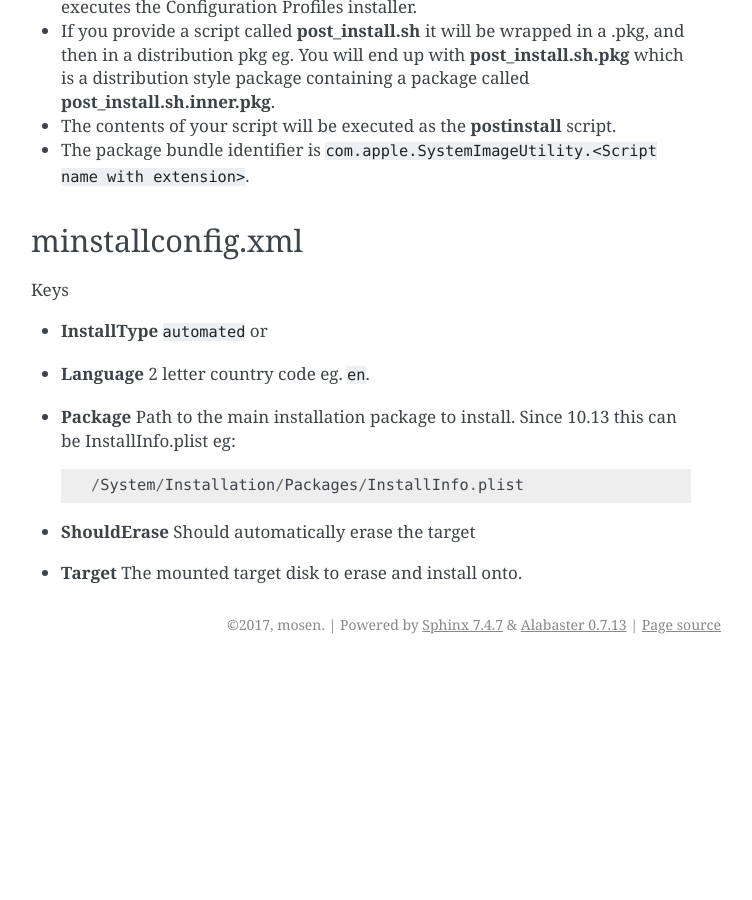
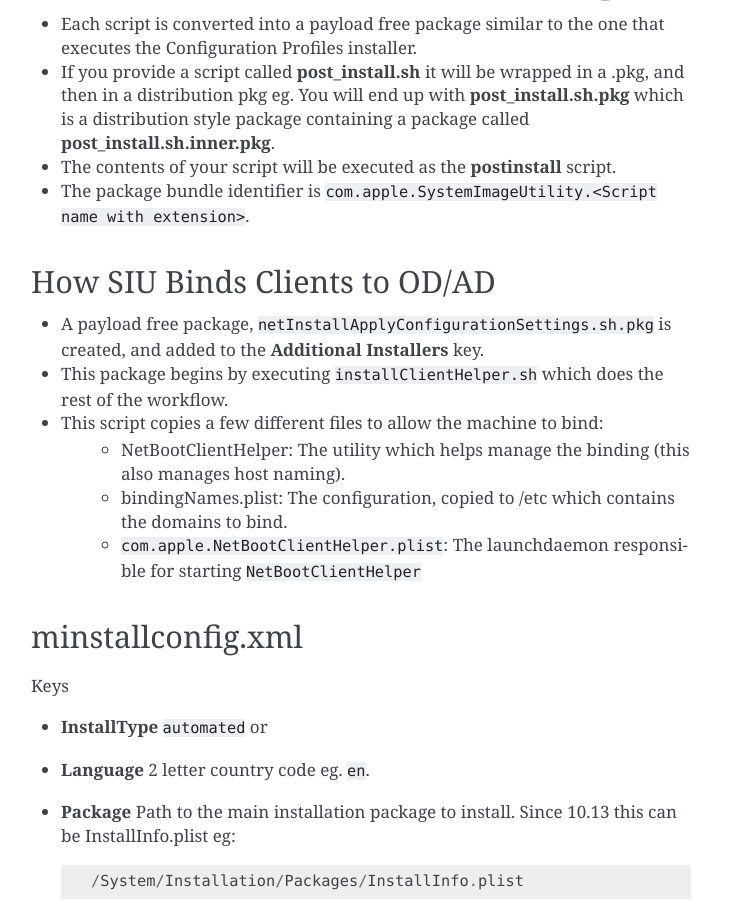
Before and after one commit to mosen/macdocs, a Sphinx documentation site: the page built from source/NetBoot/NetInstall.rst, in a window 1280 px wide and 900 px high, scrolled down 1574 px. Shown: the whole window, without its empty margins (389-1141 px from the left). Built offline with Sphinx 7.4.7, drawn with Linux system fonts in a browser that asks for light colours; pages that are not in the unit, such as notebooks, are missing from menus; before the commit the page ends 2238 px from its top, so only the background shows below that; some of the changed text lies outside the part shown.

Commit message:
NetInstall info from 10.13

```diff
--- a/source/NetBoot/NetInstall.rst
+++ b/source/NetBoot/NetInstall.rst
@@ -1,6 +1,7 @@
 NetInstall
 ==========
 
+All of this information has been gathered from 10.13 High Sierra thus far.
 
 
 Structure of an .NBI
@@ -63,6 +64,17 @@ How SIU Provides Post-Installation Scripts
 - The contents of your script will be executed as the **postinstall** script.
 - The package bundle identifier is ``com.apple.SystemImageUtility.<Script name with extension>``.
 
+How SIU Binds Clients to OD/AD
+------------------------------
+
+- A payload free package, ``netInstallApplyConfigurationSettings.sh.pkg`` is created, and added to the
+  **Additional Installers** key.
+- This package begins by executing ``installClientHelper.sh`` which does the rest of the workflow.
+- This script copies a few different files to allow the machine to bind:
+    - NetBootClientHelper: The utility which helps manage the binding (this also manages host naming).
+    - bindingNames.plist: The configuration, copied to /etc which contains the domains to bind.
+    - ``com.apple.NetBootClientHelper.plist``: The launchdaemon responsible for starting ``NetBootClientHelper``
+
 minstallconfig.xml
 ------------------
 
--- a/source/VMWare/vmx.rst
+++ b/source/VMWare/vmx.rst
@@ -1,2 +1,2 @@
-VMWare vmx options
-==================
+VMWare .vmx options for mac
+===========================
--- a/source/index.rst
+++ b/source/index.rst
@@ -12,8 +12,8 @@ Welcome to Mac's documentation!
 
    APFS/index
    AssetCache/index
-   NetBoot/index
-   VMWare/index
+   NetBoot/NetInstall
+   VMWare/vmx
 
 
 Indices and tables
```
